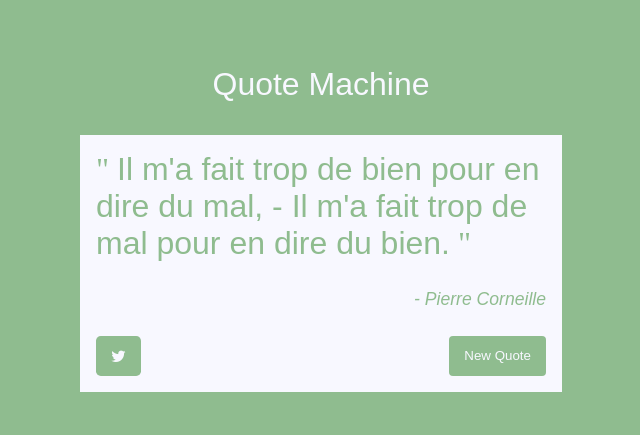
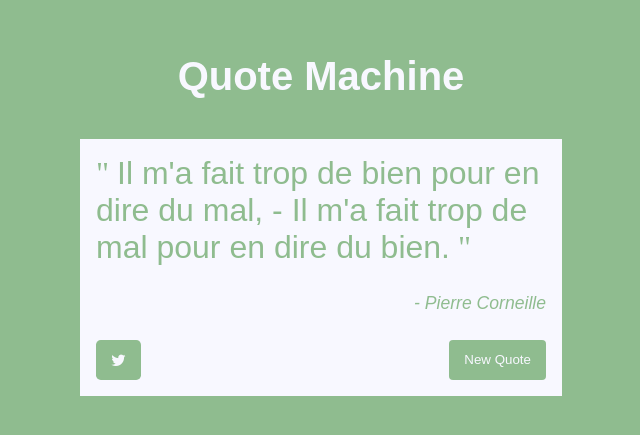
Before and after one commit to andersonfer/quote-machine, a React (Create React App) app: page / in a window 1280 px wide. Shown: the part 155-590 px from the top of the page, without its empty margins (319-959 px from the left). Built offline with nearby package versions, Linux system fonts and the light colour scheme.

Commit message:
updated some css attributes for the title

```diff
--- a/src/App.css
+++ b/src/App.css
@@ -12,10 +12,12 @@
   transition: background-color 1s ease-out;
 }
 #title{
-  font-size: 2em;
+  font-size: 2.5em;
+  font-weight: bold;
   color:GhostWhite;
   margin-top: -1em;
   margin-bottom: 1em;
+
 }
 #quote-box{
   background-color:GhostWhite;
```
